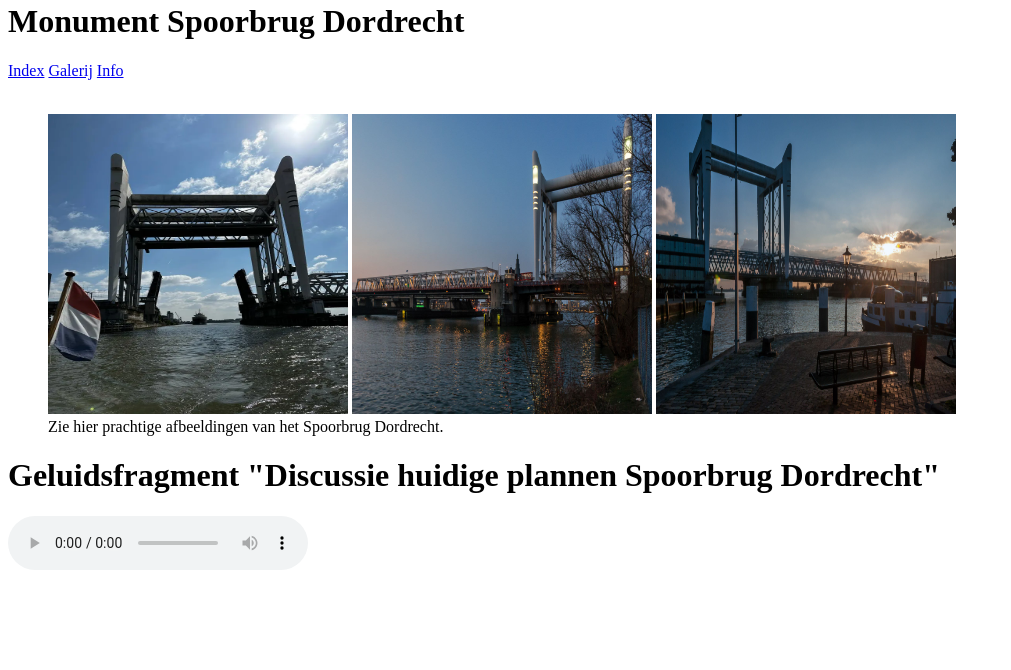
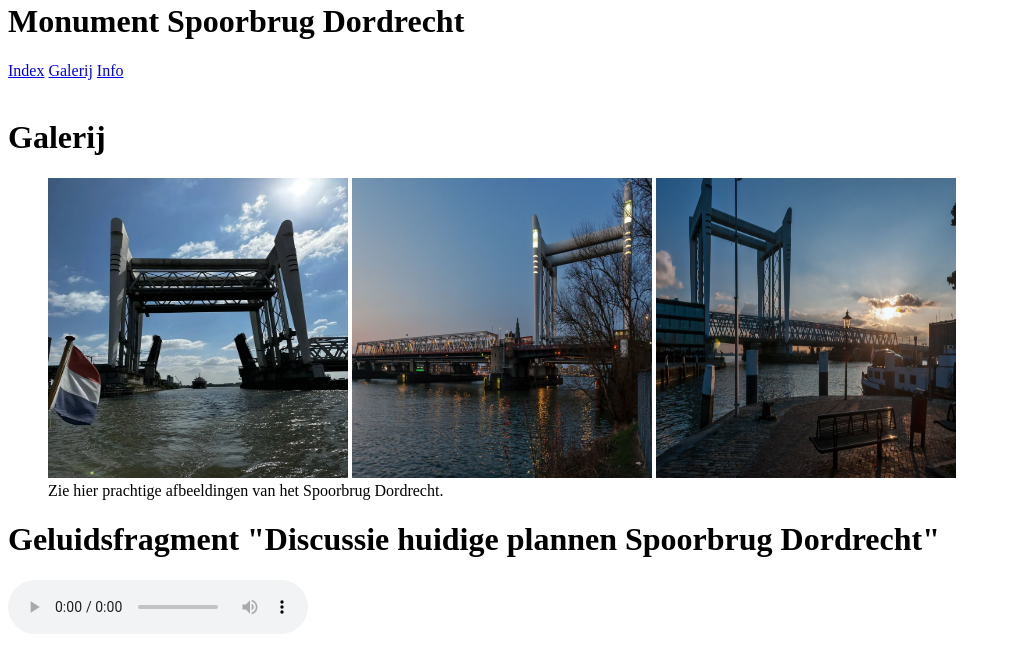
Before and after one commit to esmkeller/mijn_nha_huiswerk, a plain HTML site: page galerij.html in a window 1280 px wide. Shown: the part 130-800 px from the top of the page, without its empty margins (0-1011 px from the left). Drawn offline with Linux system fonts and the light colour scheme.

Commit message:
galerij.html

```diff
--- a/galerij.html
+++ b/galerij.html
@@ -13,6 +13,7 @@
     <a href="info.html">Info</a>
     </nav>
 <br>
+<h1>Galerij</h1>
     <figure>
         <img src="juni-2023-35.jpg" alt="Spoorbrug foto" title="Spoorbrug_Dordrecht" width="300" height="300">
         <img src="NIC_7279.jpg" alt="Spoorbrug foto" title="Spoorbrug_Dordrecht" width="300" height="300">
```
